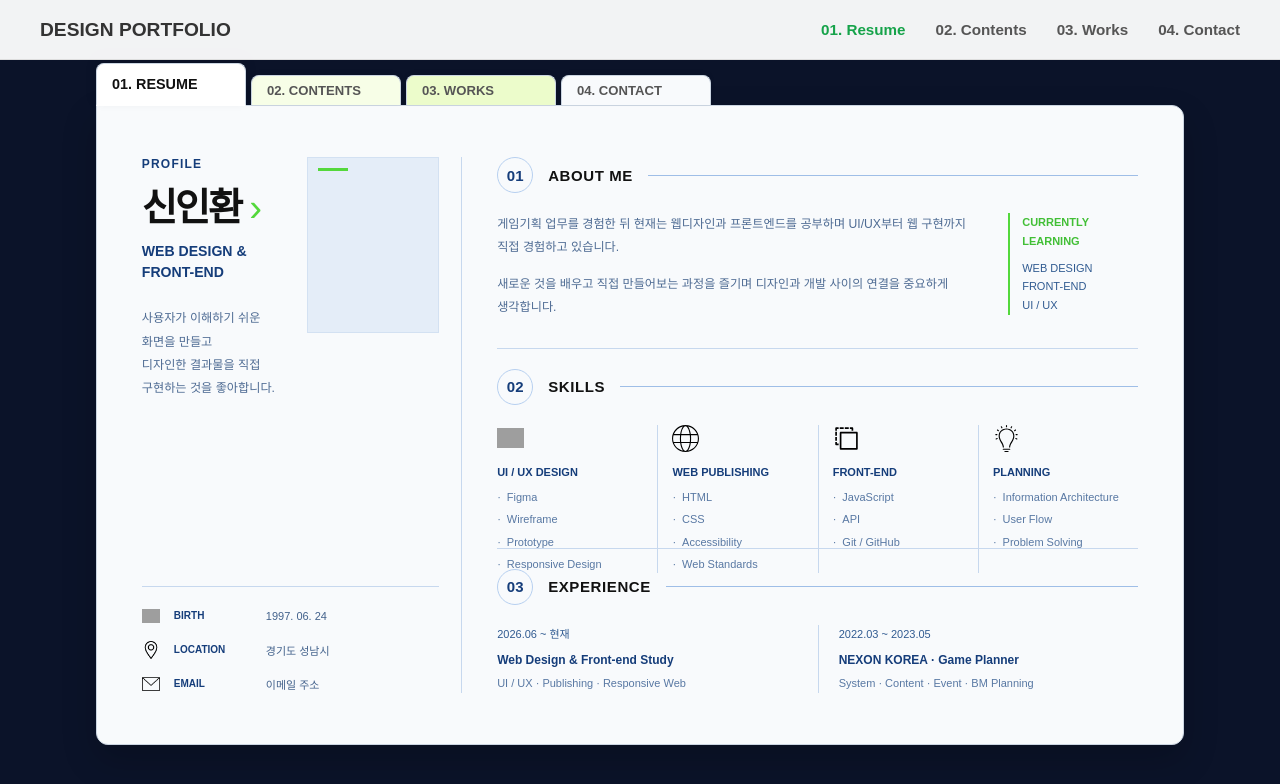
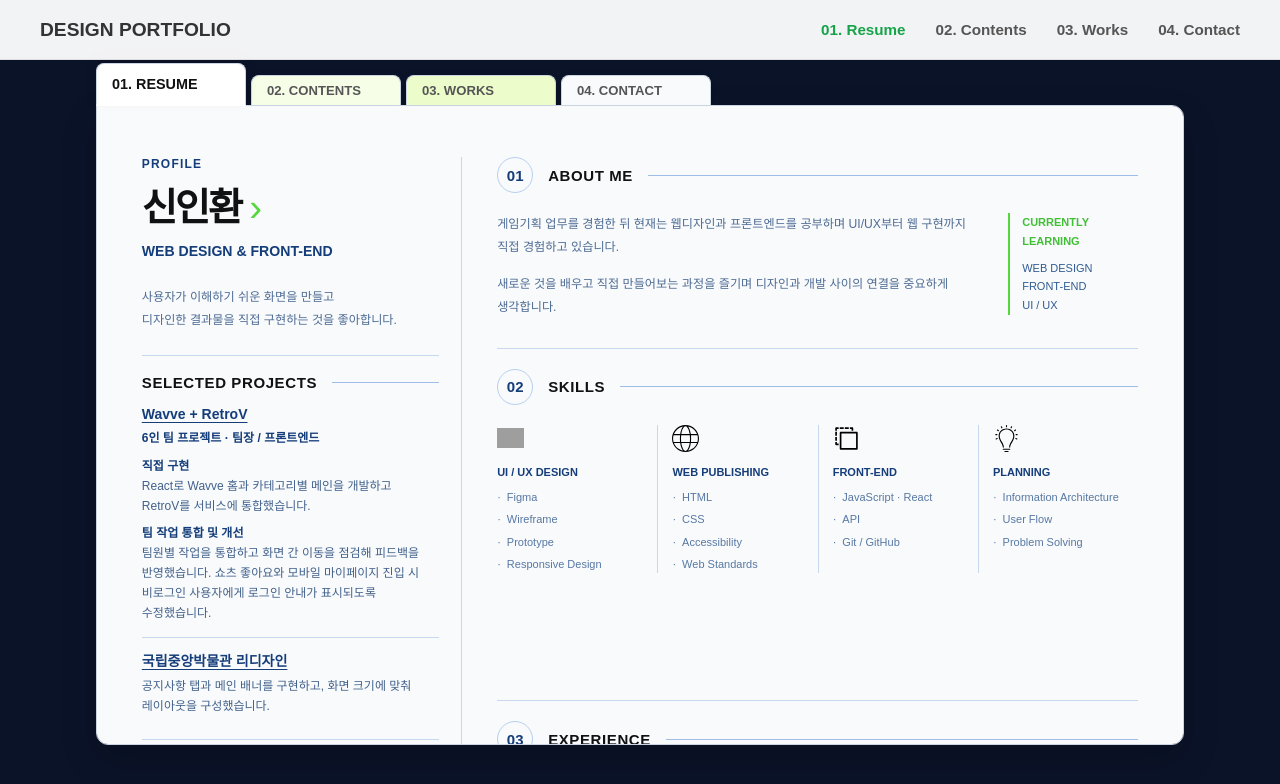
Before and after one commit to dlsghks/portfolio, a React (Vite) app: page / in a window 1280 px wide. Both pictures are taken after a click on the button "⬇️ 휠을 내려서 파일철을 열어주세요". Shown: the top 784 px of the page. Built offline with nearby package versions, Linux system fonts and the light colour scheme; grey boxes are pictures that could not be loaded.

Commit message:
Show selected projects in the resume

```diff
--- a/Profile.jsx
+++ b/Profile.jsx
@@ -19,7 +19,26 @@ export default function Profile() {
                         디자인한 결과물을 직접 구현하는 것을 좋아합니다.
                     </p>
                 </div>
-                <div className="ID-photo" aria-hidden="true" />
+                <section className="resume-projects" aria-labelledby="resume-projects-title">
+                    <div className="section-heading">
+                        <h2 id="resume-projects-title">SELECTED PROJECTS</h2>
+                        <div></div>
+                    </div>
+                    <article>
+                        <h3><a href="https://ott-project-phi.vercel.app/">Wavve + RetroV</a></h3>
+                        <p className="project-role">6인 팀 프로젝트 · 팀장 / 프론트엔드</p>
+                        <dl>
+                            <dt>직접 구현</dt>
+                            <dd>React로 Wavve 홈과 카테고리별 메인을 개발하고 RetroV를 서비스에 통합했습니다.</dd>
+                            <dt>팀 작업 통합 및 개선</dt>
+                            <dd>팀원별 작업을 통합하고 화면 간 이동을 점검해 피드백을 반영했습니다. 쇼츠 좋아요와 모바일 마이페이지 진입 시 비로그인 사용자에게 로그인 안내가 표시되도록 수정했습니다.</dd>
+                        </dl>
+                    </article>
+                    <article>
+                        <h3><a href="https://dlsghks.github.io/National-Museum-of-Korea/">국립중앙박물관 리디자인</a></h3>
+                        <p>공지사항 탭과 메인 배너를 구현하고, 화면 크기에 맞춰 레이아웃을 구성했습니다.</p>
+                    </article>
+                </section>
                 <div className="profile-info">
                     <div className="info-item">
                         <img src={User} alt="" />
@@ -96,7 +115,7 @@ export default function Profile() {
                             <img src={FrontEnd} alt="" />
                             <h3>FRONT-END</h3>
                             <ul className="detail-list">
-                                <li>JavaScript</li>
+                                <li>JavaScript · React</li>
                                 <li>API</li>
                                 <li>Git / GitHub</li>
                             </ul>
--- a/react.css
+++ b/react.css
@@ -101,3 +101,79 @@ header button,
         transform: translateY(130%);
     }
 }
+
+/* Resume */
+#file1 {
+    display: block;
+}
+
+#file1 .profile-layout {
+    height: auto;
+    min-height: 100%;
+    grid-template-rows: minmax(min-content, 1fr) auto;
+}
+
+#file1 .profile-left {
+    display: flex;
+    flex-direction: column;
+}
+
+#file1 .profile-info {
+    align-self: stretch;
+    margin-top: auto;
+}
+
+#file1 .resume-projects {
+    padding-top: 18px;
+    border-top: 1px solid #c7d8ee;
+}
+
+#file1 .resume-projects .section-heading {
+    margin-bottom: 14px;
+}
+
+#file1 .resume-projects article + article {
+    margin-top: 14px;
+    padding-top: 14px;
+    border-top: 1px solid #c7d8ee;
+}
+
+#file1 .resume-projects h3 {
+    font-size: 14px;
+    line-height: 1.4;
+}
+
+#file1 .resume-projects a {
+    color: inherit;
+    text-decoration: underline;
+    text-underline-offset: 3px;
+}
+
+#file1 .resume-projects p,
+#file1 .resume-projects dl {
+    margin-top: 5px;
+    color: #42618b;
+    font-size: 12px;
+    line-height: 1.65;
+    word-break: keep-all;
+}
+
+#file1 .resume-projects .project-role,
+#file1 .resume-projects dt {
+    color: #153d7a;
+    font-weight: 700;
+}
+
+#file1 .resume-projects dt {
+    margin-top: 8px;
+}
+
+#file1 .resume-projects dd {
+    margin: 0;
+}
+
+@media (max-width: 1000px) {
+    #file1 .profile-layout {
+        grid-template-rows: auto;
+    }
+}
```
